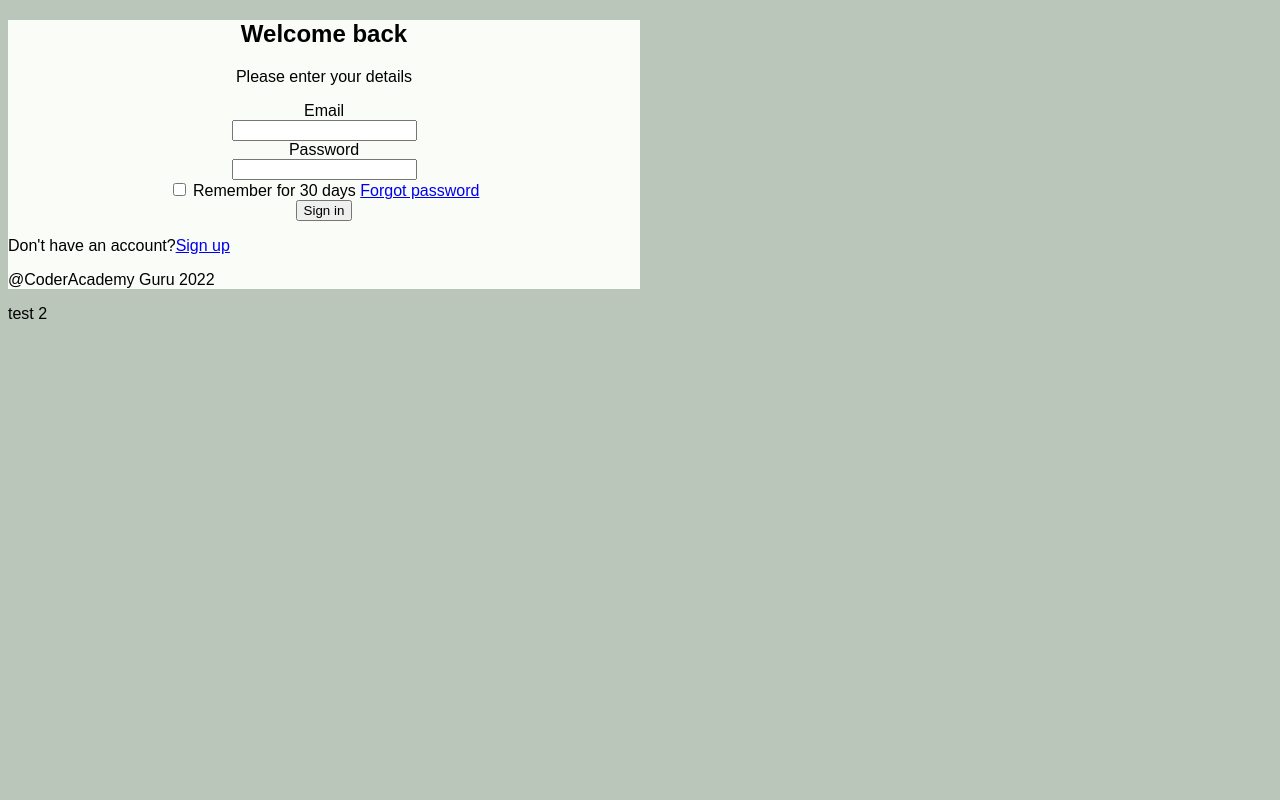
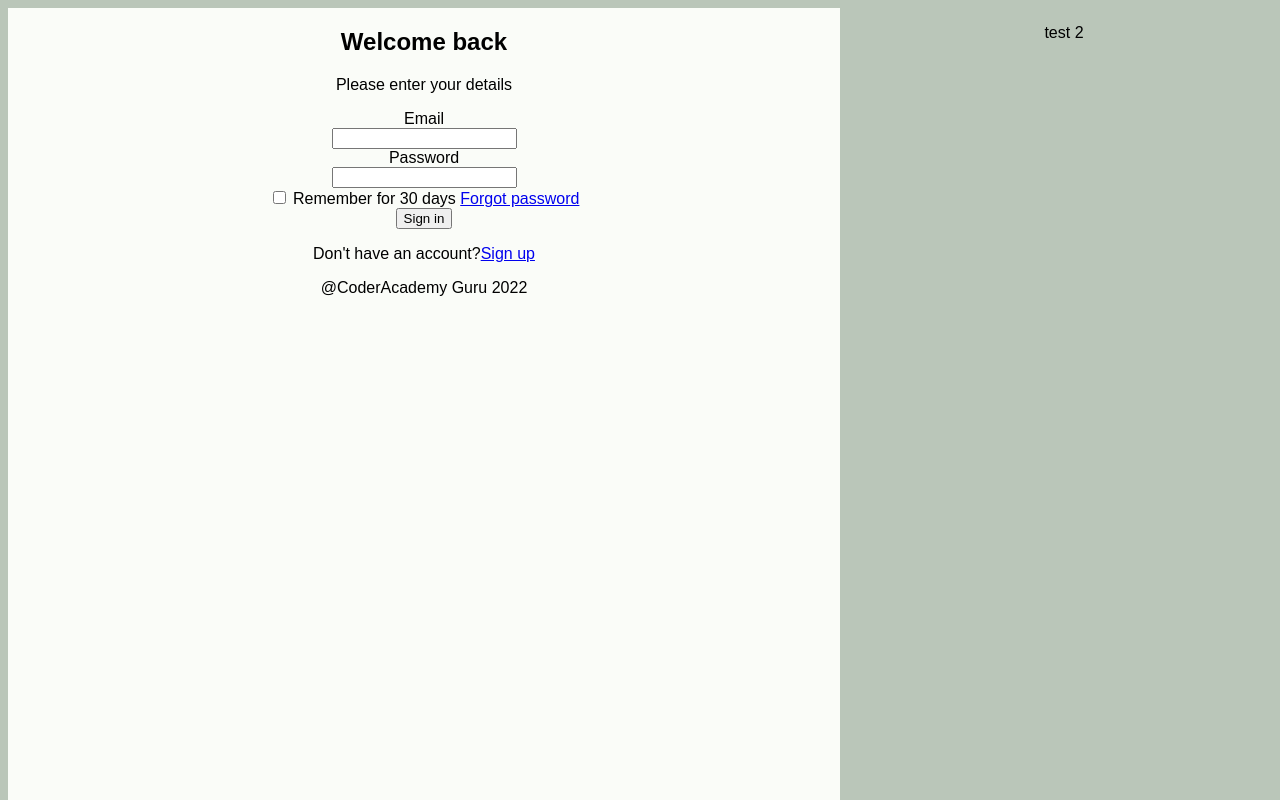
Before and after one commit to mjkgarrow/Wk1Loginhtml, a plain HTML site: page index.html in a window 1280 px wide. Shown: the top 800 px of the page. Drawn offline with Linux system fonts and the light colour scheme.

Commit message:
wip/ chaning positioning on sing in

```diff
--- a/index.html
+++ b/index.html
@@ -10,10 +10,10 @@
 </head>
 
 <body>
-  <div class="container-fullscreen">
+  <div class="container">
     <section class="left">
-      <h1 class="centre">Welcome back</h1>
-      <p class="centre">Please enter your details</p>
+      <h1>Welcome back</h1>
+      <p>Please enter your details</p>
       <form class="loginForm" action="">
         <label>Email</label><br>
         <input type="email">
--- a/style.css
+++ b/style.css
@@ -12,18 +12,16 @@ body {
   right: 0;
   overflow: auto;
   background: lime; /* Just to visualize the extent */
-
 }
 
 .container {
   display: flex;
-}
-
-.centre {
-  text-align: center;
+  width: 100vw;
+  height: 100vw;
 }
 
 section {
+  text-align: center;
   width: 50%;
   height: 100%;
 }
```
